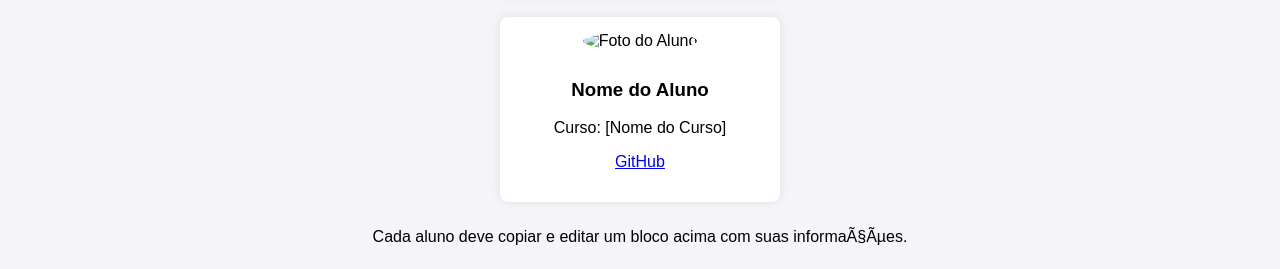
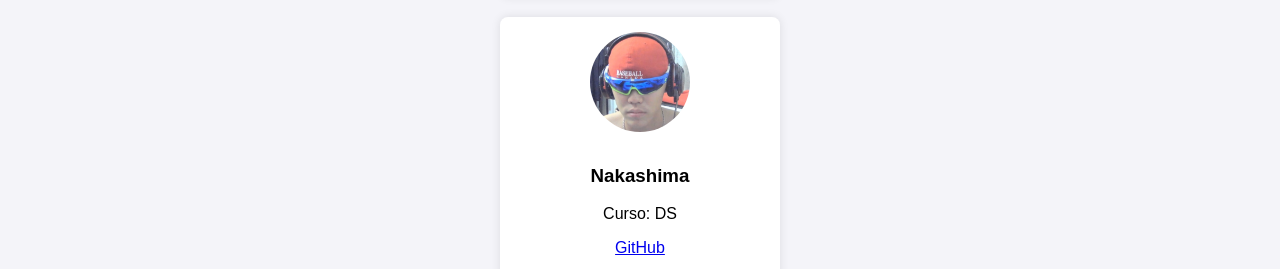
Before and after one commit to LeonardoNakashima/CodeReview, a plain HTML site: page index.html in a window 1280 px wide. Shown: the part 893-1162 px from the top of the page. Drawn offline with Linux system fonts and the light colour scheme.

Commit message:
add minha fotp

```diff
--- a/index.html
+++ b/index.html
@@ -107,10 +107,10 @@
         </div>
         <div class="perfil-container">
             <div class="perfil">
-                <img class="foto" src="[URL da foto do aluno]" alt="Foto do Aluno">
-                <h3>Nome do Aluno</h3>
-                <p>Curso: [Nome do Curso]</p>
-                <p><a href="[URL do GitHub]" target="_blank">GitHub</a></p>
+                <img class="foto" src="Captura de tela 2024-06-24 162415.png" alt="Foto do Aluno">
+                <h3>Nakashima</h3>
+                <p>Curso: DS</p>
+                <p><a href="https://github.com/LeonardoNakashima" target="_blank">GitHub</a></p>
             </div>
         </div>
         <p>Cada aluno deve copiar e editar um bloco acima com suas informaÃ§Ãµes.</p>
```
Also changed, not shown: Captura de tela 2024-06-24 162415.png (added).
